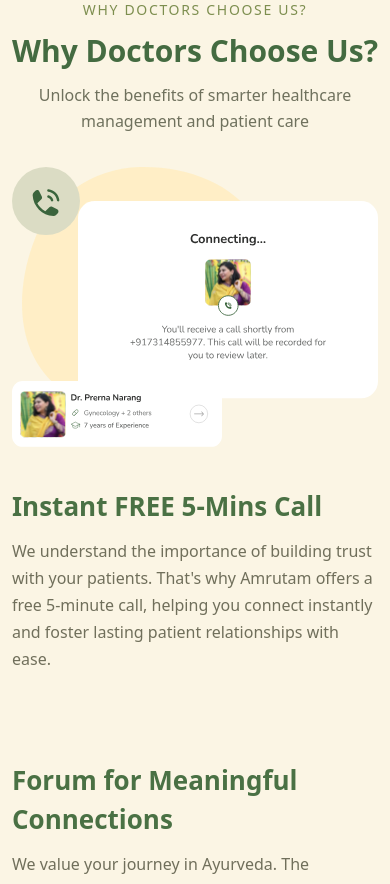
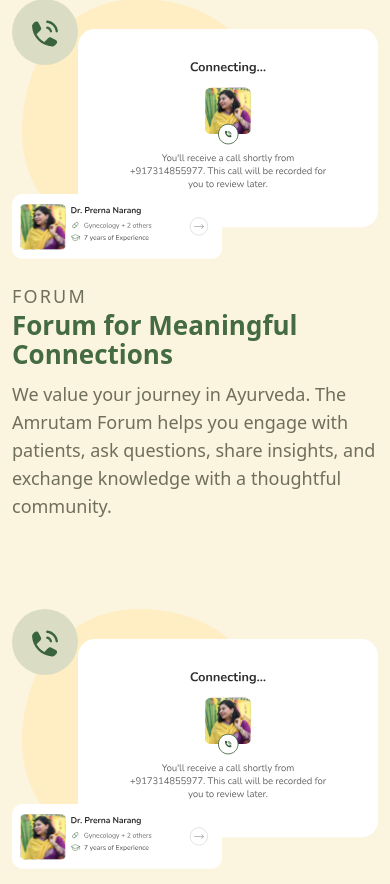
Before and after one commit to Amanptdr/codescure-tech, a React (Vite) app: page / in a window 390 px wide. Shown: the part 1434-2318 px from the top of the page. Built offline with nearby package versions, Linux system fonts and the light colour scheme.

Commit message:
resolved bugs

```diff
--- a/src/App.css
+++ b/src/App.css
@@ -44,6 +44,100 @@
 .feature-svg-layout {
   width: min(1260px, calc(100% - 48px));
   margin: 0 auto;
+}
+
+.feature-split {
+  background: #fbf4df;
+}
+
+.feature-split__grid {
+  display: grid;
+  grid-template-columns: minmax(0, 1fr) minmax(0, 1fr);
+  grid-template-areas: 'visual content';
+  align-items: center;
+  gap: clamp(28px, 6vw, 72px);
+}
+
+.feature-split--reverse .feature-split__grid {
+  grid-template-areas: 'content visual';
+}
+
+.feature-split__visual {
+  grid-area: visual;
+  min-width: 0;
+}
+
+.feature-split__content {
+  grid-area: content;
+  min-width: 0;
+}
+
+.feature-split__eyebrow {
+  margin: 0 0 10px;
+  color: #7d8e4f;
+  font-size: 14px;
+  letter-spacing: 0.12em;
+  text-transform: uppercase;
+}
+
+.feature-split__content h3 {
+  margin: 0 0 12px;
+  color: #446b41;
+  font-size: clamp(26px, 3vw, 38px);
+  line-height: 1.12;
+}
+
+.feature-split__content p {
+  margin: 0;
+  max-width: 560px;
+  color: #706f5b;
+  font-size: 18px;
+  line-height: 1.55;
+}
+
+.feature-showcase {
+  position: relative;
+  min-height: 360px;
+  width: 100%;
+  max-width: 640px;
+}
+
+.feature-showcase__blob {
+  position: absolute;
+  left: 40px;
+  top: 14px;
+  width: min(100%, 320px);
+  height: auto;
+  pointer-events: none;
+  z-index: 0;
+}
+
+.feature-showcase__icon {
+  position: absolute;
+  left: 12px;
+  top: 12px;
+  width: 84px;
+  height: 84px;
+  z-index: 2;
+}
+
+.feature-showcase__card {
+  position: absolute;
+  display: block;
+  height: auto;
+  z-index: 3;
+}
+
+.feature-showcase__card--large {
+  right: 0;
+  top: 44px;
+  width: min(100%, 392px);
+}
+
+.feature-showcase__card--small {
+  left: 0;
+  bottom: 10px;
+  width: min(100%, 258px);
 }
 
 .site-header {
@@ -331,50 +425,6 @@
   position: absolute;
   border-radius: 50%;
   background: rgba(221, 197, 111, 0.38);
-}
-
-.split-grid__visual--freecall {
-  min-height: 360px;
-  max-width: 640px;
-}
-
-.split-grid__blob {
-  position: absolute;
-  left: 42px;
-  top: 12px;
-  width: min(100%, 320px);
-  height: auto;
-  opacity: 0.9;
-  z-index: 0;
-  pointer-events: none;
-}
-
-.split-grid__icon {
-  position: absolute;
-  left: 10px;
-  top: 4px;
-  width: 84px;
-  height: 84px;
-  z-index: 2;
-}
-
-.split-grid__card {
-  position: absolute;
-  display: block;
-  height: auto;
-  z-index: 3;
-}
-
-.split-grid__card--large {
-  right: 0;
-  top: 42px;
-  width: min(100%, 392px);
-}
-
-.split-grid__card--small {
-  left: 0;
-  bottom: 8px;
-  width: min(100%, 258px);
 }
 
 .blob--one {
@@ -877,19 +927,22 @@
     flex-wrap: wrap;
   }
 
-  .split-grid__visual--freecall {
-    max-width: 100%;
-    min-height: 320px;
+  .feature-split__grid {
+    grid-template-columns: 1fr;
+    grid-template-areas:
+      'visual'
+      'content';
+    gap: 24px;
   }
 
-  .split-grid__card--large {
-    right: 10px;
-    width: min(100%, 360px);
+  .feature-split--reverse .feature-split__grid {
+    grid-template-areas:
+      'visual'
+      'content';
   }
 
-  .split-grid__card--small {
-    left: 10px;
-    width: min(100%, 240px);
+  .feature-showcase {
+    min-height: 320px;
   }
 }
 
@@ -917,30 +970,31 @@
     min-height: 240px;
   }
 
-  .split-grid__visual--freecall {
-    min-height: 280px;
+  .feature-showcase {
+    min-height: 260px;
+    max-width: 100%;
   }
 
-  .split-grid__blob {
+  .feature-showcase__blob {
     left: 10px;
     top: 0;
-    width: min(100%, 250px);
+    width: min(100%, 240px);
   }
 
-  .split-grid__icon {
+  .feature-showcase__icon {
     left: 0;
     top: 0;
-    width: 68px;
-    height: 68px;
+    width: 66px;
+    height: 66px;
   }
 
-  .split-grid__card--large {
+  .feature-showcase__card--large {
     right: 0;
-    top: 34px;
+    top: 30px;
     width: min(100%, 300px);
   }
 
-  .split-grid__card--small {
+  .feature-showcase__card--small {
     left: 0;
     bottom: 0;
     width: min(100%, 210px);
--- a/src/components/layout/Header.tsx
+++ b/src/components/layout/Header.tsx
@@ -1,9 +1,9 @@
 export function Header() {
   return (
-    <header className="site-header">
+    <header className="site-header" id="top">
       <div className="site-header__top">
         <p className="site-header__announce">Register Yourself As An Amrutam Doctor</p>
-        <a className="site-header__join" href="#join">
+        <a className="site-header__join" href="#join-circle">
           <svg
             className="site-header__join-icon"
             viewBox="0 0 24 24"
--- /dev/null
+++ b/src/components/sections/FeatureVisualShowcase.tsx
@@ -0,0 +1,15 @@
+import Vector from '../../assets/Vector.svg'
+import CallIcon from '../../assets/CallIcon.svg'
+import Calling from '../../assets/Calling.svg'
+import Calling1 from '../../assets/Calling1.svg'
+
+export function FeatureVisualShowcase() {
+  return (
+    <div className="feature-showcase" aria-hidden="true">
+      <img className="feature-showcase__blob" src={Vector} alt="" />
+      <img className="feature-showcase__icon" src={CallIcon} alt="" />
+      <img className="feature-showcase__card feature-showcase__card--large" src={Calling} alt="" />
+      <img className="feature-showcase__card feature-showcase__card--small" src={Calling1} alt="" />
+    </div>
+  )
+}
--- a/src/components/sections/HeroSection.tsx
+++ b/src/components/sections/HeroSection.tsx
@@ -15,7 +15,7 @@
             and grow your Ayurvedic practice effortlessly.
           </p>
 
-          <a className="hero-section__cta" href="#join">
+          <a className="hero-section__cta" href="#join-circle">
             Join Now
           </a>
 
--- a/src/components/sections/JoinCircleSection.tsx
+++ b/src/components/sections/JoinCircleSection.tsx
@@ -1,6 +1,6 @@
 export function JoinCircleSection() {
   return (
-    <section className="section section--join" id="onboarding" aria-labelledby="join-title">
+    <section className="section section--join" id="join-circle" aria-labelledby="join-title">
       <div className="section-shell">
         <div className="join-grid">
           <div className="join-grid__steps">
--- a/src/components/sections/JourneySection.tsx
+++ b/src/components/sections/JourneySection.tsx
@@ -15,7 +15,7 @@
         </div>
         <div className="journey-cta">
           <h3>Today&apos;s Healing Journey</h3>
-          <a className="cta-button" href="#join">
+          <a className="cta-button" href="#join-circle">
             Join Now
           </a>
         </div>
--- /dev/null
+++ b/src/components/sections/SplitFeatureSection.tsx
@@ -0,0 +1,29 @@
+import type { ReactNode } from 'react'
+
+type SplitFeatureSectionProps = {
+  id: string
+  content: ReactNode
+  visual: ReactNode
+  reverse?: boolean
+}
+
+export function SplitFeatureSection({
+  id,
+  content,
+  visual,
+  reverse = false,
+}: SplitFeatureSectionProps) {
+  return (
+    <section
+      className={`section feature-split${reverse ? ' feature-split--reverse' : ''}`}
+      id={id}
+    >
+      <div className="section-shell">
+        <div className="feature-split__grid">
+          <div className="feature-split__visual">{visual}</div>
+          <div className="feature-split__content">{content}</div>
+        </div>
+      </div>
+    </section>
+  )
+}
--- a/src/components/sections/WhyChooseSection.tsx
+++ /dev/null
@@ -1,37 +0,0 @@
-import { SectionHeading } from '../ui/SectionHeading'
-import Vector from '../../assets/Vector.svg'
-import CallIcon from '../../assets/CallIcon.svg'
-import Calling1 from '../../assets/Calling1.svg'
-import Calling from '../../assets/Calling.svg'
-
-export function WhyChooseSection() {
-  return (
-    <section className="section section--why" id="about" aria-labelledby="why-title">
-      <div className="section-shell">
-        <SectionHeading
-          eyebrow="Why Doctors Choose Us?"
-          title="Why Doctors Choose Us?"
-          subtitle="Unlock the benefits of smarter healthcare management and patient care"
-        />
-
-        <div className="split-grid split-grid--reverse">
-          <div className="split-grid__visual split-grid__visual--freecall" aria-hidden="true">
-            <img className="split-grid__blob" src={Vector} alt="" />
-            <img className="split-grid__icon" src={CallIcon} alt="" />
-            <img className="split-grid__card split-grid__card--large" src={Calling} alt="" />
-            <img className="split-grid__card split-grid__card--small" src={Calling1} alt="" />
-          </div>
-
-          <div className="split-grid__content">
-            <h3>Instant FREE 5-Mins Call</h3>
-            <p>
-              We understand the importance of building trust with your patients. That's why
-              Amrutam offers a free 5-minute call, helping you connect instantly and foster
-              lasting patient relationships with ease.
-            </p>
-          </div>
-        </div>
-      </div>
-    </section>
-  )
-}
--- /dev/null
+++ b/src/data/featureSections.tsx
@@ -0,0 +1,88 @@
+import type { ReactNode } from 'react'
+import { FeatureVisualShowcase } from '../components/sections/FeatureVisualShowcase'
+
+export type FeatureSectionItem = {
+  id: string
+  reverse?: boolean
+  content: ReactNode
+  visual: ReactNode
+}
+
+export const featureSections: FeatureSectionItem[] = [
+  {
+    id: 'about',
+    reverse: false,
+    visual: <FeatureVisualShowcase />,
+    content: (
+      <div>
+        <p className="feature-split__eyebrow">Forum</p>
+        <h3>Forum for Meaningful Connections</h3>
+        <p>
+          We value your journey in Ayurveda. The Amrutam Forum helps you engage with patients,
+          ask questions, share insights, and exchange knowledge with a thoughtful community.
+        </p>
+      </div>
+    ),
+  },
+  {
+    id: 'onboarding',
+    reverse: true,
+    visual: <FeatureVisualShowcase />,
+    content: (
+      <div>
+        <p className="feature-split__eyebrow">Session Mode</p>
+        <h3>Choose Your Session Mode</h3>
+        <p>
+          Amrutam offers you to connect with patients via instant chat, instant call, or
+          scheduled video. Each option provides flexibility and personalized care.
+        </p>
+      </div>
+    ),
+  },
+  {
+    id: 'wallet',
+    reverse: false,
+    visual: <FeatureVisualShowcase />,
+    content: (
+      <div>
+        <p className="feature-split__eyebrow">Smart Wallet</p>
+        <h3>Smart Wallet</h3>
+        <p>
+          Understand the need for seamless transactions. With Amrutam Wallet, you can easily
+          withdraw payments, stay secure, and keep your practice finances transparent.
+        </p>
+      </div>
+    ),
+  },
+  {
+    id: 'work-timing',
+    reverse: true,
+    visual: <FeatureVisualShowcase />,
+    content: (
+      <div>
+        <p className="feature-split__eyebrow">Work Timing</p>
+        <h3>Flexible Work Timing</h3>
+        <p>
+          We recognize the importance of managing your time. With Amrutam, you can choose your
+          availability and focus on care without sacrificing balance.
+        </p>
+      </div>
+    ),
+  },
+  {
+    id: 'free-call',
+    reverse: false,
+    visual: <FeatureVisualShowcase />,
+    content: (
+      <div>
+        <p className="feature-split__eyebrow">Why Doctors Choose Us?</p>
+        <h3>Instant FREE 5-Mins Call</h3>
+        <p>
+          We understand the importance of building trust with your patients. That&apos;s why
+          Amrutam offers a free 5-minute call, helping you connect instantly and foster lasting
+          patient relationships with ease.
+        </p>
+      </div>
+    ),
+  },
+]
--- a/src/pages/HomePage.tsx
+++ b/src/pages/HomePage.tsx
@@ -1,11 +1,6 @@
 import { Header } from '../components/layout/Header'
 import { HeroSection } from '../components/sections/HeroSection'
 import { FeaturedSection } from '../components/sections/FeaturedSection'
-import { WhyChooseSection } from '../components/sections/WhyChooseSection'
-import { ForumSection } from '../components/sections/ForumSection'
-import { SessionModeSection } from '../components/sections/SessionModeSection'
-import { SmartWalletSection } from '../components/sections/SmartWalletSection'
-import { WorkTimingSection } from '../components/sections/WorkTimingSection'
 import { JoinCircleSection } from '../components/sections/JoinCircleSection'
 import { JourneySection } from '../components/sections/JourneySection'
 import { TestimonialsSection } from '../components/sections/TestimonialsSection'
@@ -13,6 +8,8 @@
 import { AppDownloadSection } from '../components/sections/AppDownloadSection'
 import { ContactSection } from '../components/sections/ContactSection'
 import { Footer } from '../components/layout/Footer'
+import { SplitFeatureSection } from '../components/sections/SplitFeatureSection'
+import { featureSections } from '../data/featureSections'
 
 export function HomePage() {
   return (
@@ -21,11 +18,15 @@
       <main>
         <HeroSection />
         <FeaturedSection />
-        <WhyChooseSection />
-        <ForumSection />
-        <SessionModeSection />
-        <SmartWalletSection />
-        <WorkTimingSection />
+        {featureSections.map((section) => (
+          <SplitFeatureSection
+            key={section.id}
+            id={section.id}
+            reverse={section.reverse}
+            visual={section.visual}
+            content={section.content}
+          />
+        ))}
         <JoinCircleSection />
         <JourneySection />
         <TestimonialsSection />
```
